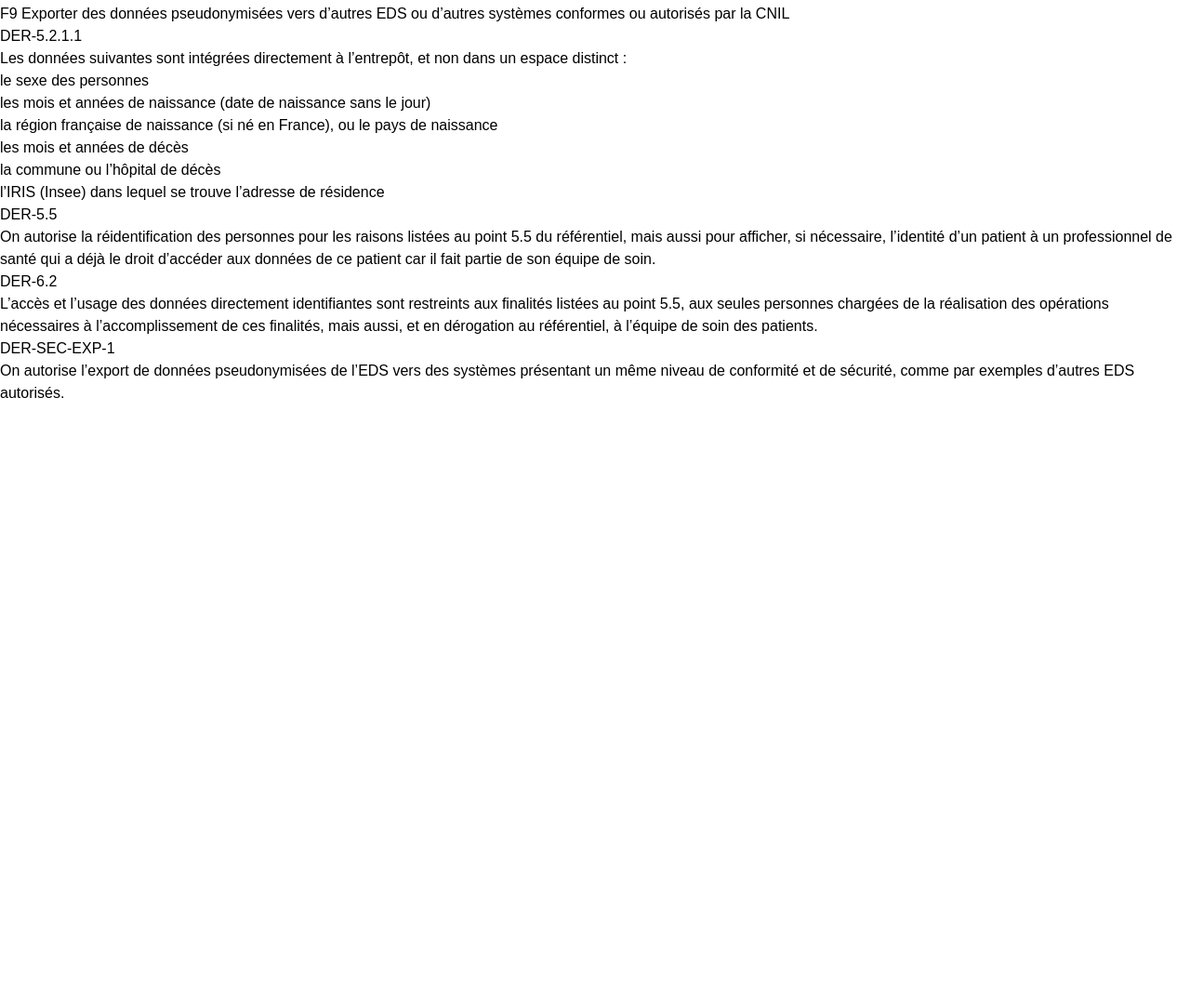
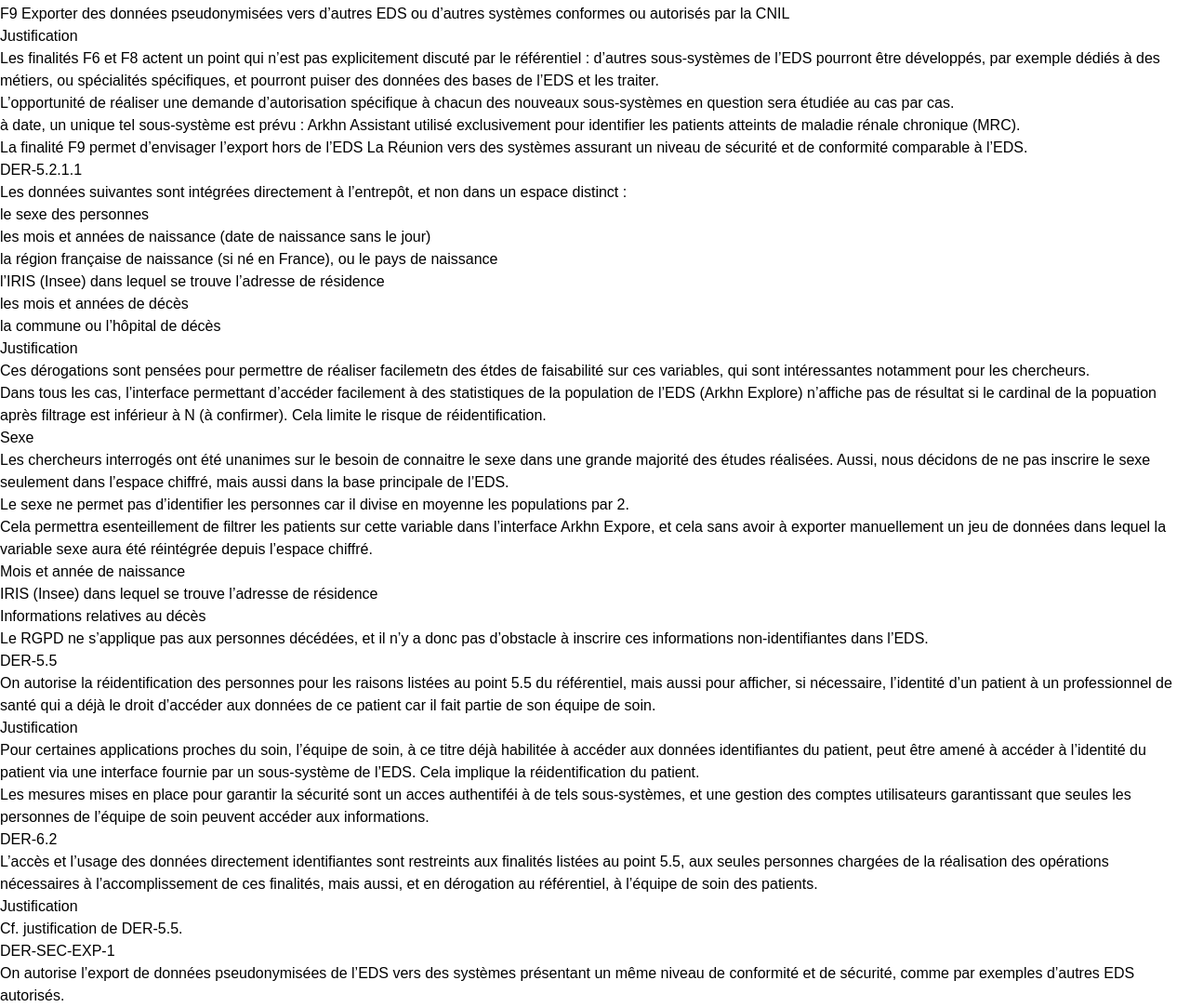
Before and after one commit to jfschaff/astro-test, an Astro site: page /astro-test/ressources/guide-eds-la-reunion/derogations in a window 1280 px wide. Shown: the part 117-1200 px from the top of the page at 93% size. Before the commit the page ends 800 px from the top, so only its background shows below. Built offline with nearby package versions, Linux system fonts and the light colour scheme; Astro itself is replaced by a stand-in of ours.

Commit message:
justification des dérogations

```diff
--- a/src/pages/ressources/guide-eds-la-reunion/derogations.md
+++ b/src/pages/ressources/guide-eds-la-reunion/derogations.md
@@ -7,6 +7,15 @@ Les finalités de l'EDS La Réunion sont celles définies dans le référentiel
 - F8 Servir de socle technique sécurisé et conforme à tout projet de recherche nécessitant l’exploitation de données
 - F9 Exporter des données pseudonymisées vers d’autres EDS ou d’autres systèmes conformes ou autorisés par la CNIL
 
+### Justification
+
+Les finalités F6 et F8 actent un point qui n'est pas explicitement discuté par le référentiel : d'autres sous-systèmes de l'EDS pourront être développés, par exemple dédiés à des métiers, ou spécialités spécifiques, et pourront puiser des données des bases de l'EDS et les traiter.
+
+L'opportunité de réaliser une demande d'autorisation spécifique à chacun des nouveaux sous-systèmes en question sera étudiée au cas par cas.
+
+à date, un unique tel sous-système est prévu : Arkhn Assistant utilisé exclusivement pour identifier les patients atteints de maladie rénale chronique (MRC).
+
+La finalité F9 permet d'envisager l'export hors de l'EDS La Réunion vers des systèmes assurant un niveau de sécurité et de conformité comparable à l'EDS.
 
 ## DER-5.2.1.1
 
@@ -14,20 +23,49 @@ Les données suivantes sont intégrées directement à l'entrepôt, et non dans
 - le sexe des personnes
 - les mois et années de naissance (date de naissance sans le jour)
 - la région française de naissance (si né en France), ou le pays de naissance
+- l'IRIS (Insee) dans lequel se trouve l'adresse de résidence
 - les mois et années de décès
 - la commune ou l'hôpital de décès
-- l'IRIS (Insee) dans lequel se trouve l'adresse de résidence
 
+### Justification
+
+Ces dérogations sont pensées pour permettre de réaliser facilemetn des étdes de faisabilité sur ces variables, qui sont intéressantes notamment pour les chercheurs.
+
+Dans tous les cas, l'interface permettant d'accéder facilement à des statistiques de la population de l'EDS (Arkhn Explore) n'affiche pas de résultat si le cardinal de la popuation après filtrage est inférieur à N (à confirmer). Cela limite le risque de réidentification.
+
+#### Sexe
+
+Les chercheurs interrogés ont été unanimes sur le besoin de connaitre le sexe dans une grande majorité des études réalisées. Aussi, nous décidons de ne pas inscrire le sexe seulement dans l'espace chiffré, mais aussi dans la base principale de l'EDS.
+
+Le sexe ne permet pas d'identifier les personnes car il divise en moyenne les populations par 2.
+
+Cela permettra esenteillement de filtrer les patients sur cette variable dans l'interface Arkhn Expore, et cela sans avoir à exporter manuellement un jeu de données dans lequel la variable sexe aura été réintégrée depuis l'espace chiffré.
+
+#### Mois et année de naissance
+
+#### IRIS (Insee) dans lequel se trouve l'adresse de résidence
+
+#### Informations relatives au décès
+
+Le RGPD ne s'applique pas aux personnes décédées, et il n'y a donc pas d'obstacle à inscrire ces informations non-identifiantes dans l'EDS.
 
 ## DER-5.5
 
 On autorise la réidentification des personnes pour les raisons listées au point 5.5 du référentiel, mais aussi pour afficher, si nécessaire, l'identité d'un patient à un professionnel de santé qui a déjà le droit d'accéder aux données de ce patient car il fait partie de son équipe de soin.
 
+### Justification
+
+Pour certaines applications proches du soin, l'équipe de soin, à ce titre déjà habilitée à accéder aux données identifiantes du patient, peut être amené à accéder à l'identité du patient via une interface fournie par un sous-système de l'EDS. Cela implique la réidentification du patient.
+
+Les mesures mises en place pour garantir la sécurité sont un acces authentiféi à de tels sous-systèmes, et une gestion des comptes utilisateurs garantissant que seules les personnes de l'équipe de soin peuvent accéder aux informations.
 
 ## DER-6.2
 
 L'accès et l'usage des données directement identifiantes sont restreints aux finalités listées au point 5.5, aux seules personnes chargées de la réalisation des opérations nécessaires à l’accomplissement de ces finalités, mais aussi, et en dérogation au référentiel, à l'équipe de soin des patients.
 
+### Justification
+
+Cf. justification de DER-5.5.
 
 ## DER-SEC-EXP-1
 
```
